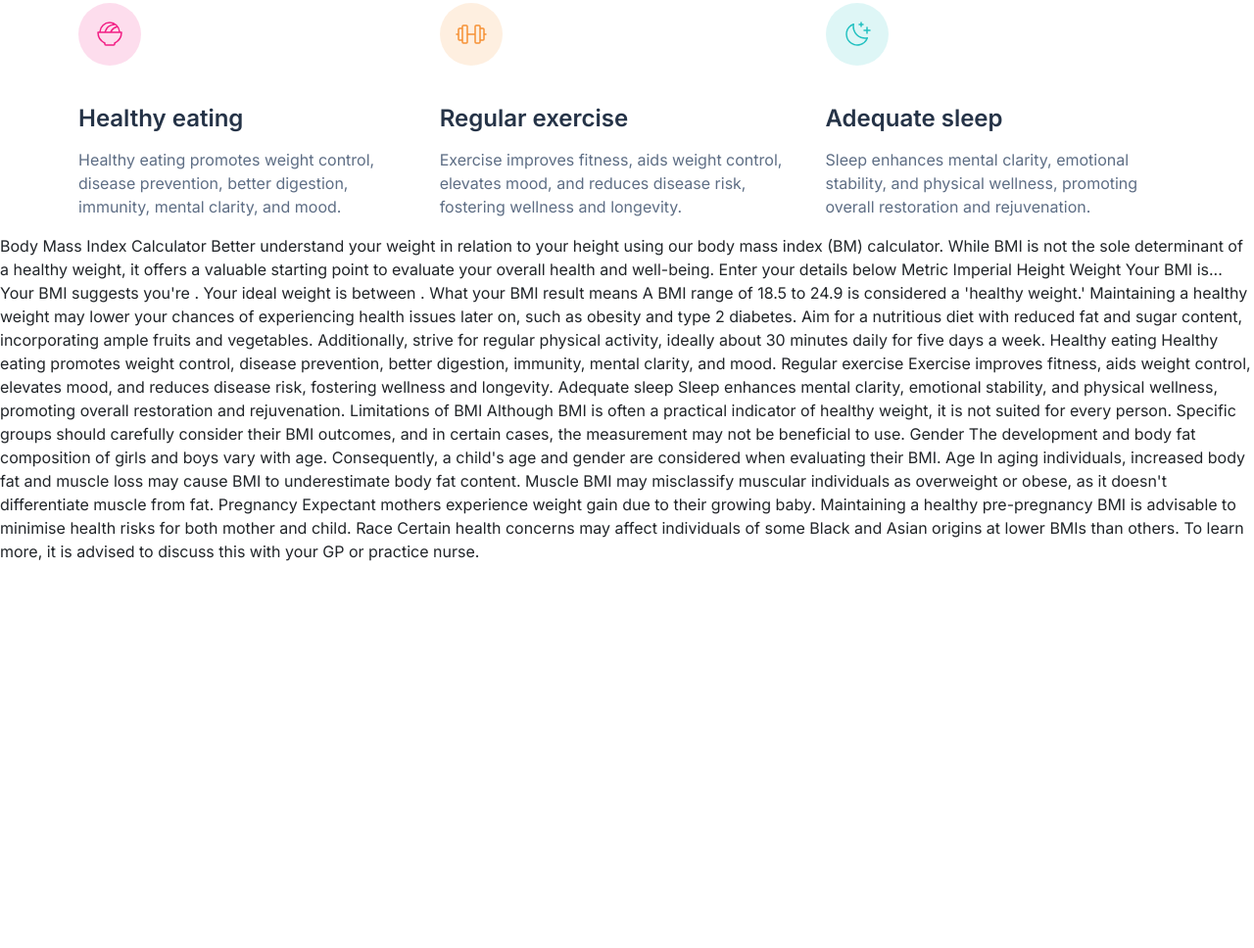
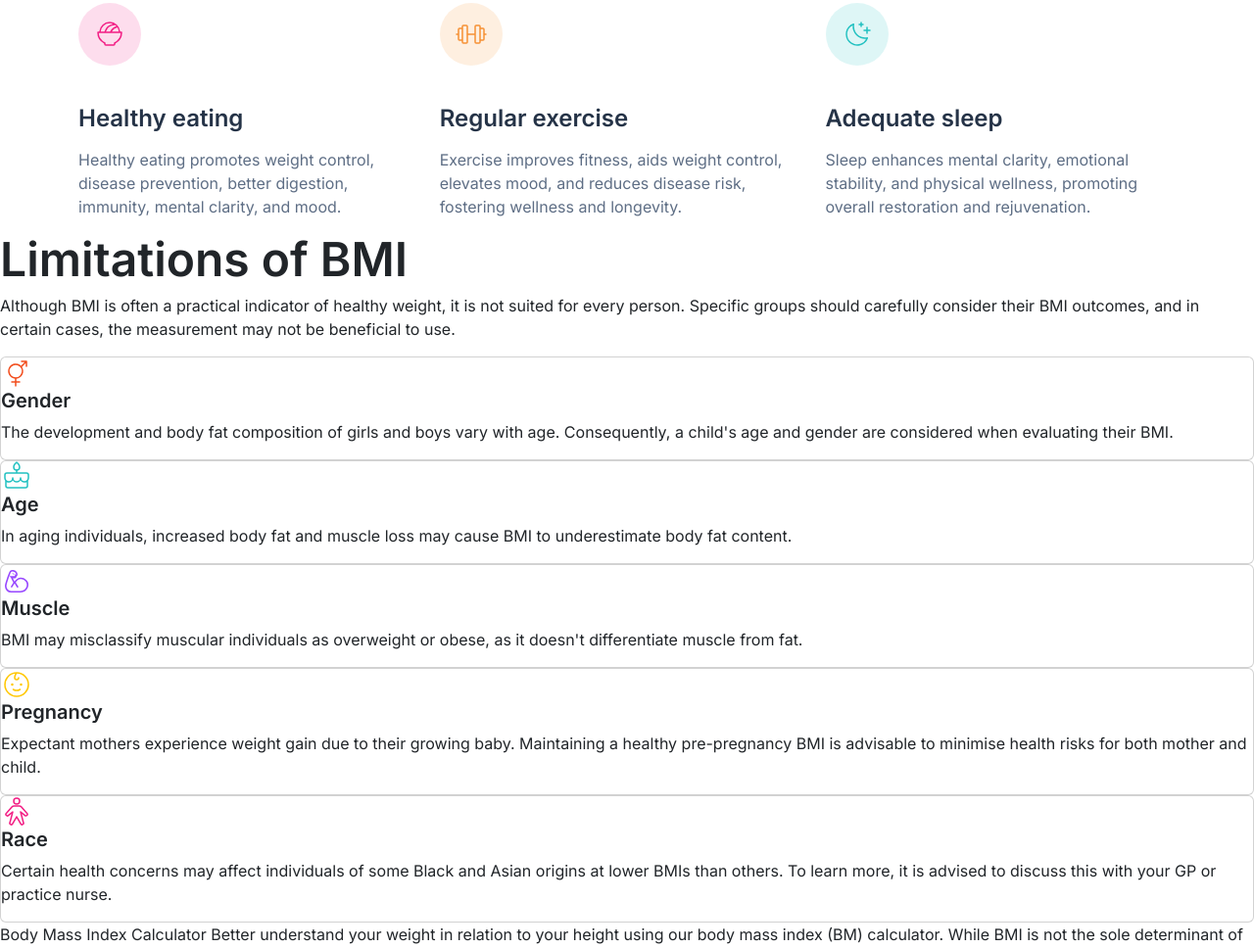
Before and after one commit to SrkiMax/Body-Mass-Index-calculator, a plain HTML site: page index.html in a window 1280 px wide. Shown: the part 1452-2420 px from the top of the page at 98% size. Before the commit the page ends 2027 px from the top, so only its background shows below. Drawn offline with Linux system fonts and the light colour scheme.

```diff
--- a/index.html
+++ b/index.html
@@ -154,6 +154,61 @@
     </section>
 
 
+    <section class="section4 bmi-section container-fluid">
+      <div class="bmi-layout">
+        <div class="bmi-header">
+          <h2 class="text-preset-2-semi-bold">Limitations of BMI</h2>
+          <p class="intro text-preset-6-regular">
+            Although BMI is often a practical indicator of healthy weight, it is not suited for every person.
+            Specific groups should carefully consider their BMI outcomes, and in certain cases, the measurement
+            may not be beneficial to use.
+          </p>
+        </div>
+
+
+        <div class="card gender">
+          <div class="icon-and-title">
+            <img src="assets/images/icon-gender.svg" alt="">
+            <h3 class="text-preset-5-semi-bold">Gender</h3>
+          </div>
+          <p class="text-preset-6-regular">The development and body fat composition of girls and boys vary with age.
+            Consequently, a child's age and gender are considered when evaluating their BMI.</p>
+        </div>
+        <div class="card age">
+          <div class="icon-and-title"><img src="assets/images/icon-age.svg" alt="">
+            <h3 class="text-preset-5-semi-bold">Age</h3>
+          </div>
+          <p class="text-preset-6-regular">In aging individuals, increased body fat and muscle loss may cause BMI to
+            underestimate body fat content.</p>
+        </div>
+        <div class="card muscle">
+          <div class="icon-and-title"><img src="assets/images/icon-muscle.svg" alt="">
+            <h3 class="text-preset-5-semi-bold">Muscle</h3>
+          </div>
+          <p class="text-preset-6-regular">BMI may misclassify muscular individuals as overweight or obese, as it
+            doesn't differentiate muscle from fat.</p>
+        </div>
+        <div class="card pregnancy">
+          <div class="icon-and-title"><img src="assets/images/icon-pregnancy.svg" alt="">
+            <h3 class="text-preset-5-semi-bold">Pregnancy</h3>
+          </div>
+          <p class="text-preset-6-regular">Expectant mothers experience weight gain due to their growing baby.
+            Maintaining a healthy pre-pregnancy BMI is advisable to minimise health risks for both mother and child.
+          </p>
+        </div>
+        <div class="card race">
+          <div class="icon-and-title"><img src="assets/images/icon-race.svg" alt="">
+            <h3 class="text-preset-5-semi-bold">Race</h3>
+          </div>
+          <p class="text-preset-6-regular">Certain health concerns may affect individuals of some Black and Asian
+            origins at lower BMIs than others. To learn more, it is advised to discuss this with your GP or practice
+            nurse.</p>
+        </div>
+
+
+      </div>
+    </section>
+
 
 
   </main>
```
